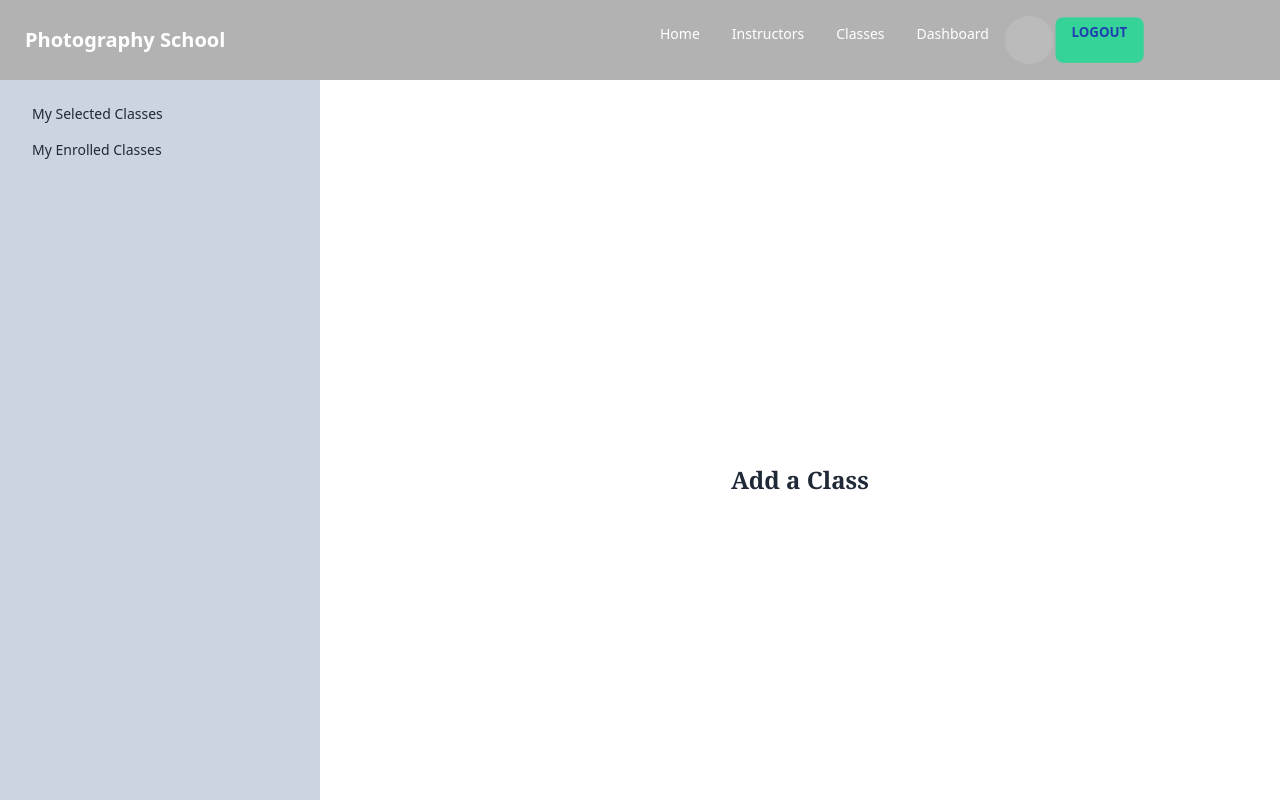
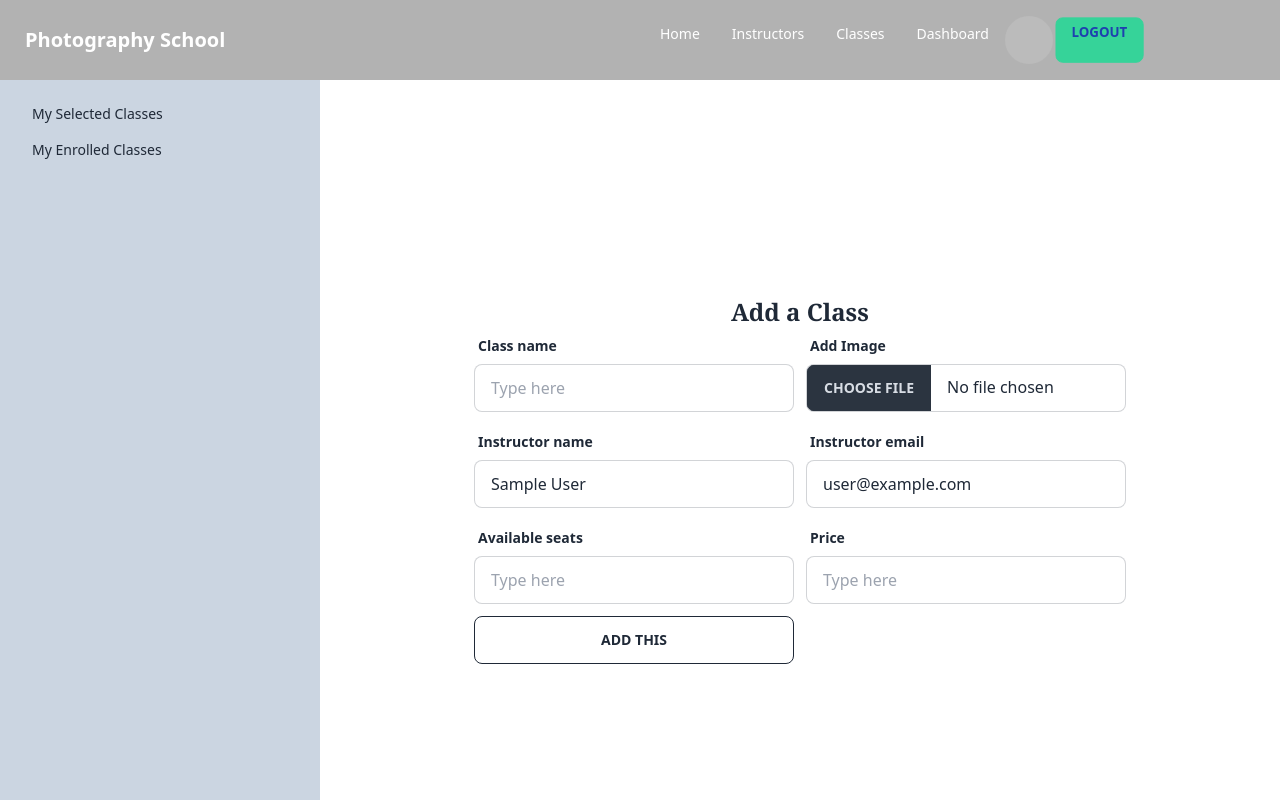
Before and after one commit to santawkhan/assignment-12-client, a React (Vite) app: page /dash/addClass in a window 1280 px wide. Shown: the top 800 px of the page. Built offline with nearby package versions, Linux system fonts and the light colour scheme; no server answers; sample sign-in values are in the browser's storage.

Commit message:
react hook form added

```diff
--- a/src/pages/DashPages/AddClass.jsx
+++ b/src/pages/DashPages/AddClass.jsx
@@ -1,9 +1,65 @@
+import { useContext } from "react";
+import { AuthContext } from "../../providers/AuthProvider";
+import { useForm } from 'react-hook-form';
 
 
 const AddClass = () => {
+    const { user } = useContext(AuthContext);
+    const { register, handleSubmit, formState: { errors } } = useForm();
+    const onSubmit = data => {
+
+        console.log(data)
+    };
+    console.log(errors);
     return (
         <div > <h3 className="text-center font-serif font-bold text-2xl">Add a Class</h3>
+            <form onSubmit={handleSubmit(onSubmit)} className="grid md:grid-cols-2 gap-3">
+                <div className="form-control w-full max-w-xs">
+                    <label className="label">
+                        <span className="label-text font-semibold">Class name</span>
+                    </label>
+                    <input type="text" placeholder="Type here"
+                        {...register("ClassName", { required: true, maxLength: 80 })} className="input input-bordered w-full max-w-xs" />
 
+                </div>
+                <div className="form-control w-full max-w-xs">
+                    <label className="label">
+                        <span className="label-text font-semibold">Add Image</span>
+
+                    </label>
+                    <input type="file" {...register("image", { required: true, maxLength: 80 })} className="file-input file-input-bordered w-full max-w-xs" />
+
+                </div>
+                <div className="form-control w-full max-w-xs">
+                    <label className="label">
+                        <span className="label-text font-semibold">Instructor name</span>
+                    </label>
+                    <input type="text" placeholder="Type here" {...register("instructorName", { required: true, maxLength: 80 })} value={user?.displayName} className="input input-bordered w-full max-w-xs" />
+
+                </div>
+                <div className="form-control w-full max-w-xs">
+                    <label className="label">
+                        <span className="label-text font-semibold">Instructor email</span>
+                    </label>
+                    <input type="text" placeholder="Type here" {...register("instructorEmail", { required: true, maxLength: 80 })} value={user?.email} className="input input-bordered w-full max-w-xs" />
+
+                </div>
+                <div className="form-control w-full max-w-xs">
+                    <label className="label">
+                        <span className="label-text font-semibold">Available seats</span>
+                    </label>
+                    <input type="number" placeholder="Type here" {...register("seats", { required: true, maxLength: 80 })} className="input input-bordered w-full max-w-xs" />
+
+                </div>
+                <div className="form-control w-full max-w-xs">
+                    <label className="label">
+                        <span className="label-text font-semibold">Price</span>
+                    </label>
+                    <input type="number" placeholder="Type here" {...register("price", { required: true, maxLength: 80 })} className="input input-bordered w-full max-w-xs" />
+
+                </div>
+                <input className="btn btn-outline text-center" type="submit" value="Add This" />
+            </form>
         </div>
     );
 };
--- /dev/null
+++ b/src/pages/DashPages/temx.jsx
@@ -0,0 +1,28 @@
+import React from 'react';
+import { useForm } from 'react-hook-form';
+
+export default function App() {
+    const { register, handleSubmit, formState: { errors } } = useForm();
+    const onSubmit = data => console.log(data);
+    console.log(errors);
+
+    return (
+        <form onSubmit={handleSubmit(onSubmit)}>
+            <input type="text" placeholder="First name" {...register("First name", { required: true, maxLength: 80 })} />
+            <input type="text" placeholder="Last name" {...register("Last name", { required: true, maxLength: 100 })} />
+            <input type="text" placeholder="Email" {...register("Email", { required: true, pattern: /^\S+@\S+$/i })} />
+            <input type="tel" placeholder="Mobile number" {...register("Mobile number", { required: true, minLength: 6, maxLength: 12 })} />
+            <select {...register("Title", { required: true })}>
+                <option value="Mr">Mr</option>
+                <option value="Mrs">Mrs</option>
+                <option value="Miss">Miss</option>
+                <option value="Dr">Dr</option>
+            </select>
+
+            <input {...register("Developer", { required: true })} type="radio" value="Yes" />
+            <input {...register("Developer", { required: true })} type="radio" value="No" />
+
+            <input type="submit" />
+        </form>
+    );
+}
```
